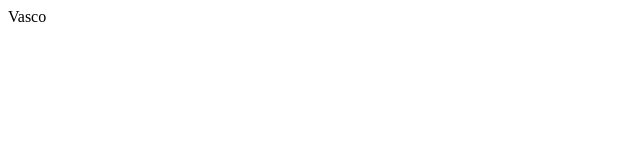
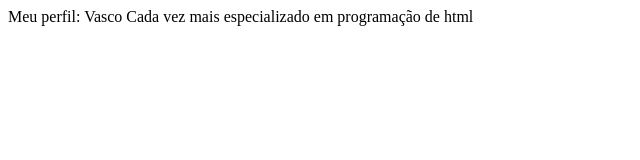
Before and after one commit to vmtprogrammer/perfil, a plain HTML site: page index.html in a window 1280 px wide. Shown: the whole page, without its empty margins (0-640 px from the left). Drawn offline with Linux system fonts and the light colour scheme.

Commit message:
Inserção de Comentário

```diff
--- a/index.html
+++ b/index.html
@@ -3,6 +3,7 @@
     <title> Vasco </title>
     </head>
     <body>
-    Vasco
+    Meu perfil: Vasco
+      Cada vez mais especializado em programação de html
     </body>
  </html>
```
